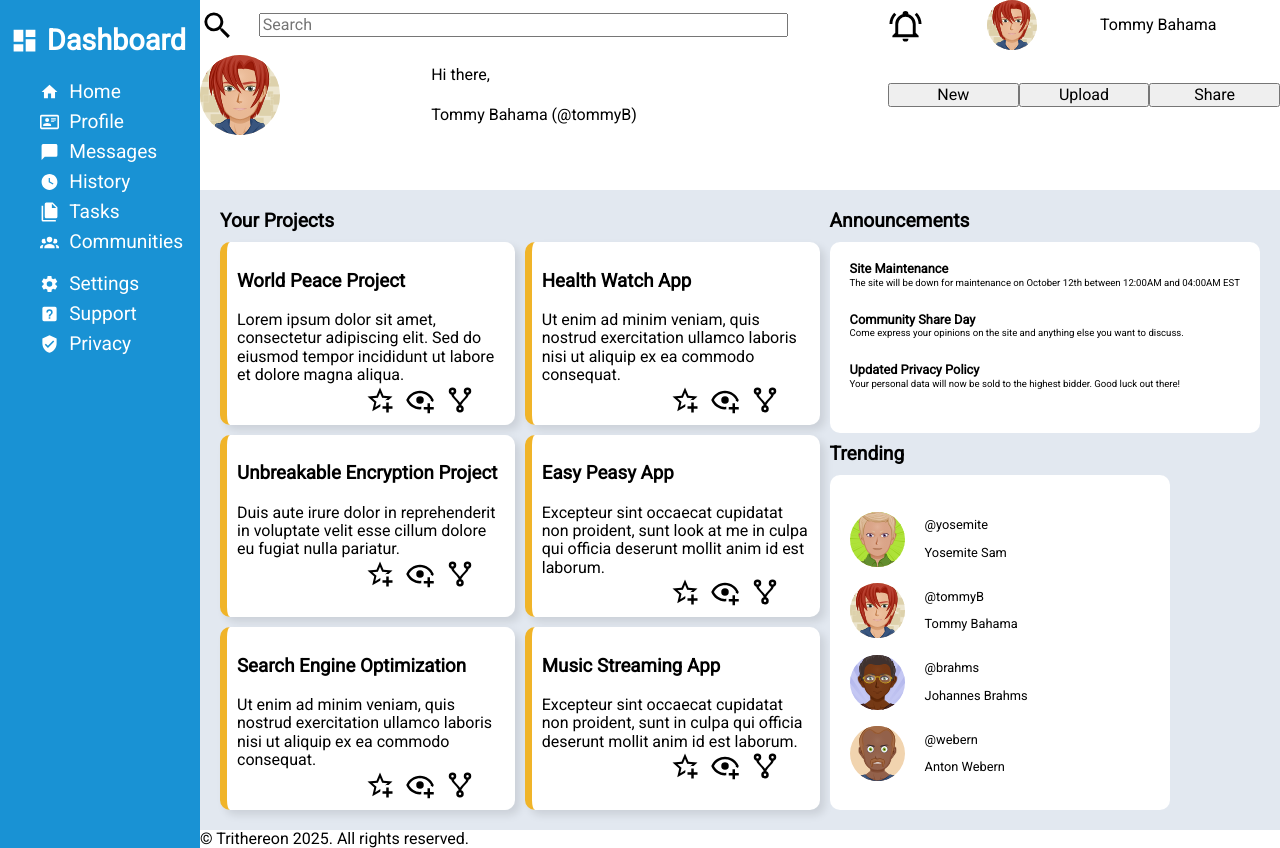
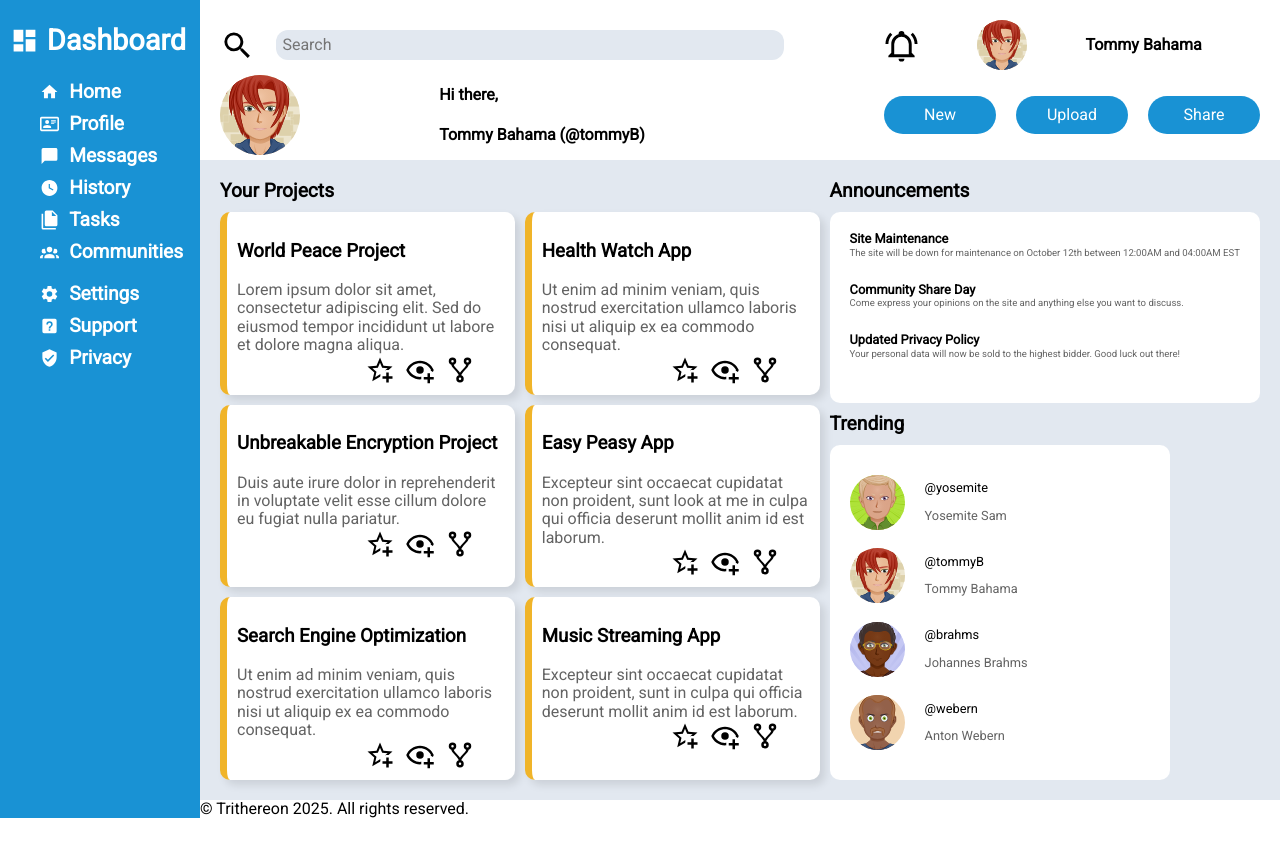
Before and after one commit to Trithereon/project-admin-dashboard, a plain HTML site: page index.html in a window 1280 px wide. After the commit the page ends 818 px from the top, so only its background shows below. Drawn offline with Linux system fonts and the light colour scheme.

Commit message:
Style buttons and search bar.

```diff
--- a/style.css
+++ b/style.css
@@ -64,7 +64,7 @@ img.dashboard {
     grid-row: 2 / 7;
     justify-content: start;
     align-items: center;
-    gap: 8px;
+    gap: 10px;
 }
 
 .nav-bot {
@@ -74,23 +74,25 @@ img.dashboard {
     grid-row: 7 / 10;
     justify-content: start;
     align-items: center;
-    gap: 8px;
+    gap: 10px;
 }
 
 .nav-link {
     display:flex;
     grid-template-columns: 1fr 1fr;
     gap: 10px;
+    font-weight: 600;
 }
 
 header {
     display: grid;
     grid-template-columns: 3fr 2fr;
-    grid-template-rows: 50px 50px 50px;
+    grid-template-rows: 50px 50px;
     grid-column: 2 / 3;
     grid-row: 1 / 4;
     gap: 20px 100px;
     align-items: center;
+    padding: 20px;
 }
 
 .header-actions {
@@ -110,6 +112,15 @@ header {
     grid-column: 3 / 4;
 }
 
+button.file-control {
+    background-color: rgb(25, 146, 212);
+    color:#FFFFFF;
+    border-radius: 20px;
+    border: none;
+    padding: 10px 30px;
+
+}
+
 #input-container {
     display: grid;
     grid-template-columns: 1fr 9fr;
@@ -123,11 +134,16 @@ header {
 
 input {
     grid-column: 2 / 3;
+    border-radius: 12px;
+    border: none;
+    background-color: rgb(226, 232, 240);
+    padding: 6px
 }
 
-.welcome-container {
+.welcome-container, .header-actions {
     display:grid;
     align-items: center;
+    font-weight: bold;
 }
 
 .welcome-container .avatar {
@@ -150,6 +166,7 @@ input {
     align-items: center;
     grid-template-columns: repeat(3, 1fr);
     grid-template-rows: 1fr;
+    gap: 20px;
 }
 
 main {
@@ -225,7 +242,7 @@ main {
     grid-template-columns: 1fr 3fr;
     grid-template-rows: 1fr 1fr;
     grid-column: 1 / 3;
-    grid-row: 2 / 4;
+    grid-row: 1 / 3;
 }
 
 .trending-container .user-container-2 {
@@ -233,14 +250,14 @@ main {
     grid-template-columns: 1fr 3fr;
     grid-template-rows: 1fr 1fr;
     grid-column: 1 / 3;
-    grid-row: 4 / 6;
+    grid-row: 3 / 5;
 }
 .trending-container .user-container-3 {
     display: grid;
     grid-template-columns: 1fr 3fr;
     grid-template-rows: 1fr 1fr;
     grid-column: 1 / 3;
-    grid-row: 6 / 8;
+    grid-row: 5 / 7;
 }
 
 .trending-container .user-container-4 {
@@ -248,7 +265,7 @@ main {
     grid-template-columns: 1fr 3fr;
     grid-template-rows: 1fr 1fr;
     grid-column: 1 / 3;
-    grid-row: 8 / 10;
+    grid-row: 7 / 9;
 }
 
 .trending-container .small-avatar {
@@ -305,3 +322,7 @@ img.avatar {
 footer {
     grid-column: 2 / 3;
 }
+
+.card-subtitle, .announcement-subtitle, .trending-card .username {
+    color: #636363;
+}
```
